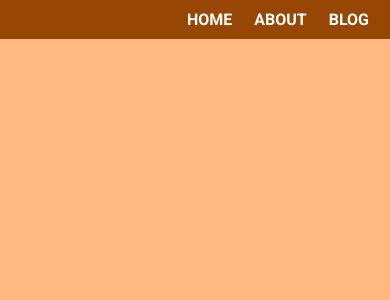
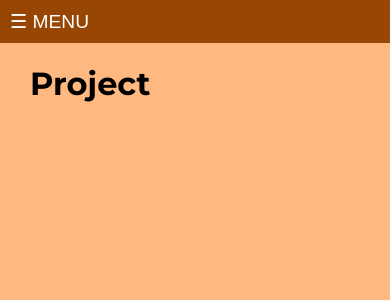
Before and after one commit to angebhd/ange-buhendwa, a React (Create React App) app: page /project in a window 390 px wide. Before the commit this address had no page. Shown: the top 300 px of the page. Built offline with nearby package versions, Linux system fonts and the light colour scheme.

Commit message:
Adding responsiveness to the header

```diff
--- a/src/App.js
+++ b/src/App.js
@@ -3,6 +3,7 @@ import Header from "./components/header";
 
 import Home from "./pages/home";
 import About from './pages/about';
+import Project from './pages/project';
 
 function App() {
   return (
@@ -12,6 +13,7 @@ function App() {
       <Routes>
         <Route path="/" exact element={<Home/>}/>
         <Route path="/about" exact element={<About/>}/>
+        <Route path="/project" exact element= {<Project/>}> </Route>
       </Routes>
 
 
--- a/src/components/header.js
+++ b/src/components/header.js
@@ -1,14 +1,31 @@
 import { Link } from "react-router-dom"
 
 function Header() {
-    return(
+    function toggleNav() {
+        let nav = document.getElementsByTagName('nav');
+        let btn = document.getElementsByClassName("menu-button");
+        if (nav[0].className === 'nav') {
+            nav[0].className += " show";
+            // btn[0].innerHTML =  "&#10060; CLOSE";
+
+            btn[0].innerHTML = "✖ CLOSE";
+        } else {
+            nav[0].className = 'nav';
+            btn[0].innerHTML = "☰ MENU";
+        }
+
+    }
+
+
+    return (
         <header>
-            <nav>
-
-                <p><Link to="/">HOME</Link></p>
-                <p><Link to="/about">ABOUT</Link></p>
+            <button className="menu-button" onClick={toggleNav}>☰ MENU</button>
+            <nav className="nav">
+                <hr></hr>
+                <p><Link to="/">HOME</Link></p>  <hr></hr>
+                <p><Link to="/about">ABOUT ME</Link></p>  <hr></hr>
+                <p><Link to="/project">PROJECTS</Link></p>  <hr></hr>
                 <p><a href="/blog.html">BLOG</a></p>
-
             </nav>
         </header>
     )
--- a/src/pages/home.js
+++ b/src/pages/home.js
@@ -1,23 +1,26 @@
 import "../styles/home.css"
+import { Link } from "react-router-dom"
 
 
 function Home() {
-    return(
+    return (
         <>
             <div id="home">
 
                 <div className="img"> <img src="https://avatars.githubusercontent.com/u/143657234?v=4" alt="Ange BUHENDWA" ></img> </div>
                 <div className="details">
-                <h1>Hey, I'm Ange BUHENDWA</h1>
-                <h3>Junior Web developer</h3>
+                    <h1>Hey, I am Ange BUHENDWA</h1>
                     <h3>IT student</h3>
+                    <h3>Web developer</h3>
                     <h3>Electronic Engineer</h3>
                 </div>
             </div>
             <hr></hr>
+            <p className="more-par"><Link to="/about">ABOUT ME</Link> </p>
+            <hr></hr>
             <p className="github"><a href="https://github.com/angebhd" target="_blank" rel="noreferrer">Visit my Github <br /><br /> <i className='fab fa-github'></i></a></p>
             <hr></hr>
-        <div className="socialNetwork">
+            <div className="container">
                 <button>Contact</button>
                 <p><a href="mailto: mickaelbhd@gmail.com" target="_blank" rel="noreferrer"><i className='fas fa-envelope'></i></a> <br /> Mail </p>
                 <p><a href="https://www.linkedin.com/in/angebhd" target="_blank" rel="noreferrer"><i className='fab fa-linkedin'></i></a><br /> LinkedIn</p>
--- /dev/null
+++ b/src/pages/project.js
@@ -0,0 +1,18 @@
+import "../styles/project.css";
+
+function Project() {
+    return (
+        <>
+            <div id="project">
+                <h1> Project </h1>
+            </div>
+
+
+
+
+        </>
+    )
+
+}
+
+export default Project;
--- a/src/styles/home.css
+++ b/src/styles/home.css
@@ -11,7 +11,7 @@ div.img{
 
 img{
     border-radius: 50%;
-    max-width: 99%;
+    max-width: 60%;
     margin: 5px auto;
 }
 
@@ -32,29 +32,32 @@ hr {
     max-width: 300px;
     color: black;
 }
-p.github{
+p.github, p.more-par{
     padding: 10px;
     text-align: center;
 }
-p.github:hover{
+p.github:hover, p.more-par:hover{
     text-decoration: underline;
 }
-p.github a{
-    color: #000;
+p.github a, p.more-par a{
+
+    color: rgb(152, 70, 3);
+    font-weight: bold;
     text-decoration: none;
 }
 p.github a i{
+    color: #000;
     font-size: xx-large;
 
 }
 
-div.socialNetwork {
+div.container {
     padding: 10px;
     display: flex;
     flex-direction: column;
 
 }
-div.socialNetwork button{
+div.container button{
     background-color: rgb(152, 70, 3);
     border-color: rgb(152, 70, 3);
     padding: 4px;
@@ -62,10 +65,10 @@ div.socialNetwork button{
     color: white;
     margin: 2px auto;
 }
-div.socialNetwork p{
+div.container p{
     text-align: center;
 }
-div.socialNetwork p a{
+div.container p a{
     font-size: x-large;
     color: #000;
     text-decoration: none;
--- a/src/styles/index.css
+++ b/src/styles/index.css
@@ -2,51 +2,75 @@
 @import url('https://fonts.googleapis.com/css2?family=Montserrat:wght@400;700&display=swap');
 
 /* Font */
-body{
+body {
     font-family: 'Roboto', sans-serif;
 }
-h1,h2, h3, h4, h5, h6{
+
+h1,
+h2,
+h3,
+h4,
+h5,
+h6 {
     font-family: 'Montserrat', sans-serif;
 }
 
 /* Header */
-body{
+body {
     margin: 0;
     background-color: rgb(255, 184, 127);
     /* background-color: rgb(255, 170, 101); */
-
-
 }
 
-
-header, footer{
+header,
+footer {
     display: flex;
-    justify-content:flex-end;
+    justify-content: flex-end;
     align-items: center;
-    padding: 10px 20px;
+    height: auto;
+    padding: 0px 20px;
     background-color: rgb(152, 70, 3);
     color: #fff;
 }
 
-nav{
+nav {
     display: flex;
     flex-direction: row;
-    gap: 20px;
+    padding: 10px;
 }
+
 nav p {
     margin: 0;
 }
+
 nav p:hover {
-    text-decoration:underline;
+    text-decoration: underline;
     cursor: pointer;
-  }
-  nav p a{
+
+}
+
+nav p a {
     color: white;
     font-weight: 800;
     text-decoration: none;
-    padding: 1px;
-  }
+    padding: 8px;
+}
 
+nav p a:hover {
+    color: rgb(152, 70, 3);
+    background-color: #fff;
+
+}
+
+button.menu-button {
+    background-color: #333;
+    border: none;
+    color: white;
+    font-size: 18px;
+    cursor: pointer;
+    padding: 10px;
+    display: none; /* Hide the button by default */
+}
 
 /* Footer */
 footer {
@@ -54,10 +78,36 @@ footer {
     padding: 0;
 }
 
-footer p.copy{
+footer p.copy {
     width: 100%;
     border-top: solid 3px black;
     text-align: center;
     margin: 0;
     padding: 8px 0;
 }
+
+@media screen and (max-width: 468px){
+    button.menu-button {
+        display: block; /* Show the button on small screens */
+        cursor: pointer;
+        font-size: 1.2rem;
+        color: #fff;
+        background-color: rgb(152, 70, 3);
+    }
+    header{
+        padding-left: 0;
+        flex-direction: column;
+        align-items: start;
+    }
+    nav {
+        display: none;
+    }
+    nav.show {
+        margin-left: 20px;
+        display: flex;
+        flex-direction: column;
+    }
+    hr{
+        width: 100%;
+    }
+}
```
Also changed, not shown: src/styles/project.css (added). Lines whose indentation alone changed are shown as unchanged.
